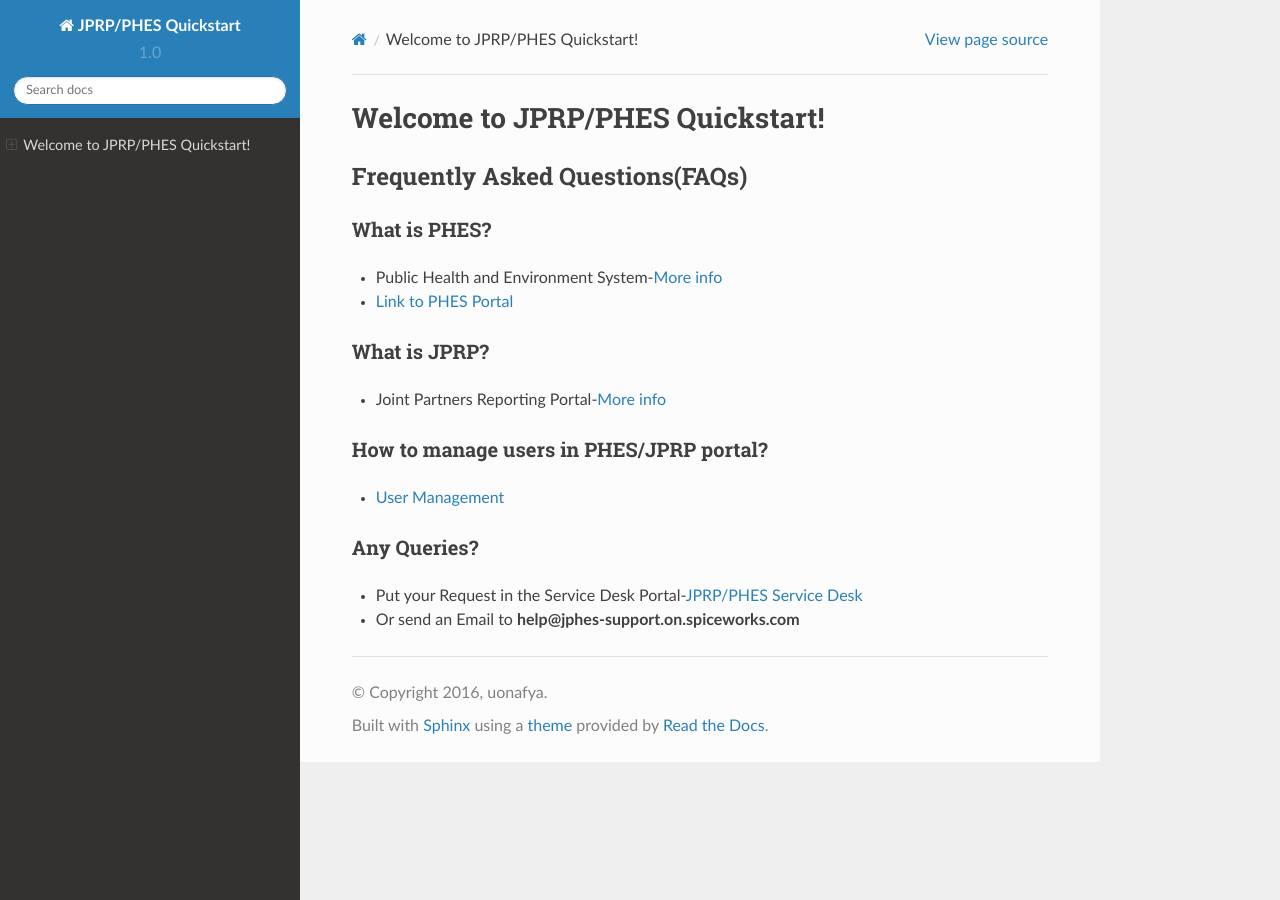
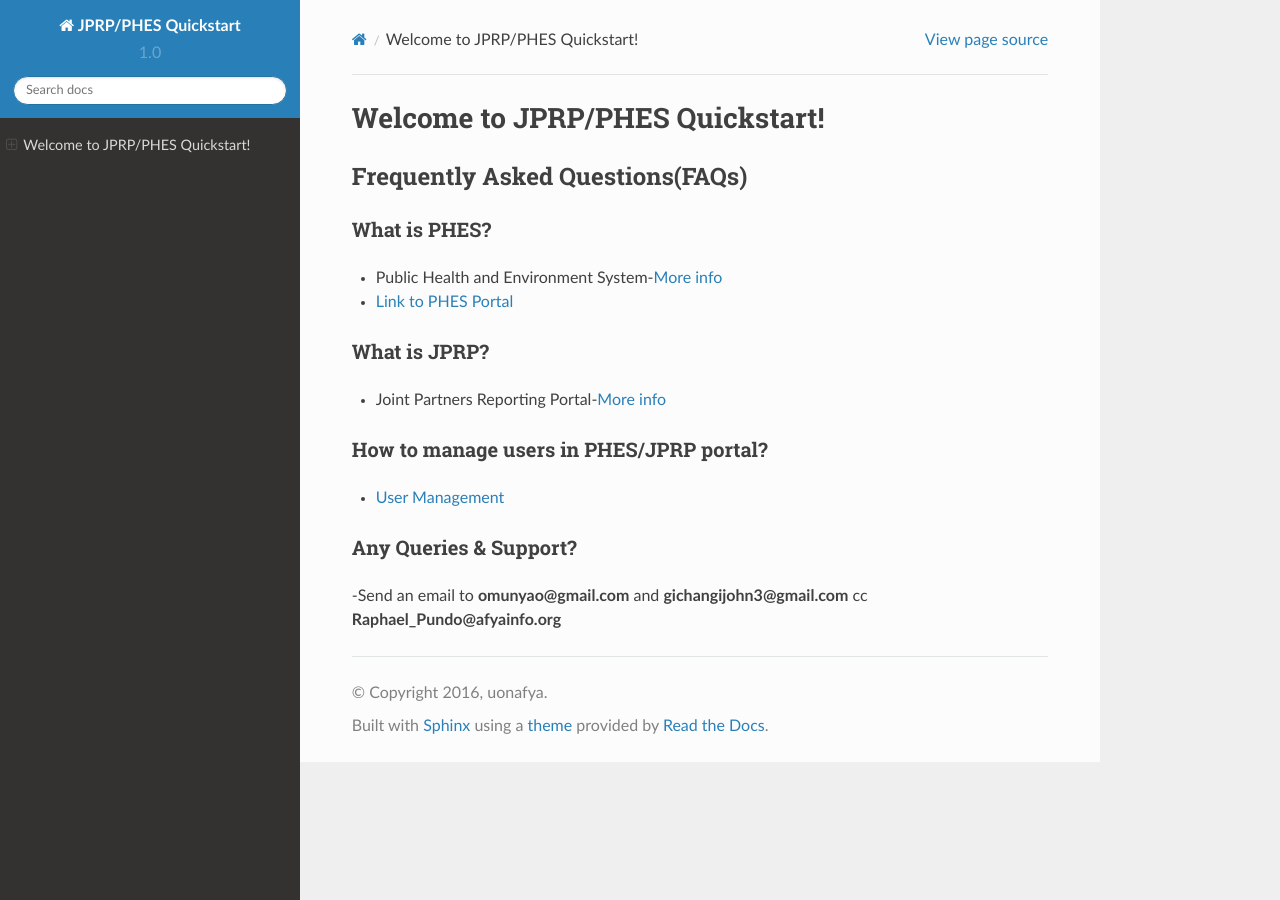
Before and after one commit to uonafya/quickstart, a Sphinx documentation site: the page built from source/index.rst, in a window 1280 px wide. Built offline with Sphinx 7.4.7 and the Read the Docs theme 2.0.0, drawn with Linux system fonts in a browser that asks for light colours.

Commit message:
updated support info

```diff
--- a/source/index.rst
+++ b/source/index.rst
@@ -22,10 +22,9 @@
 +++++++++++++++++++++++++++++++++++++++++
 - `User Management <http://jprp-docs.readthedocs.org/en/latest/users.html>`_
 
-Any Queries?
+Any Queries & Support?
 +++++++++++++++++++++++++++++++++++++++++
-- Put your Request in the Service Desk Portal-`JPRP/PHES Service Desk <https://jphes-support.on.spiceworks.com/portal>`_
-- Or send an Email to **help@jphes-support.on.spiceworks.com**
+-Send an email to  **omunyao@gmail.com** and **gichangijohn3@gmail.com** cc **Raphael_Pundo@afyainfo.org**
 
 
 
```
